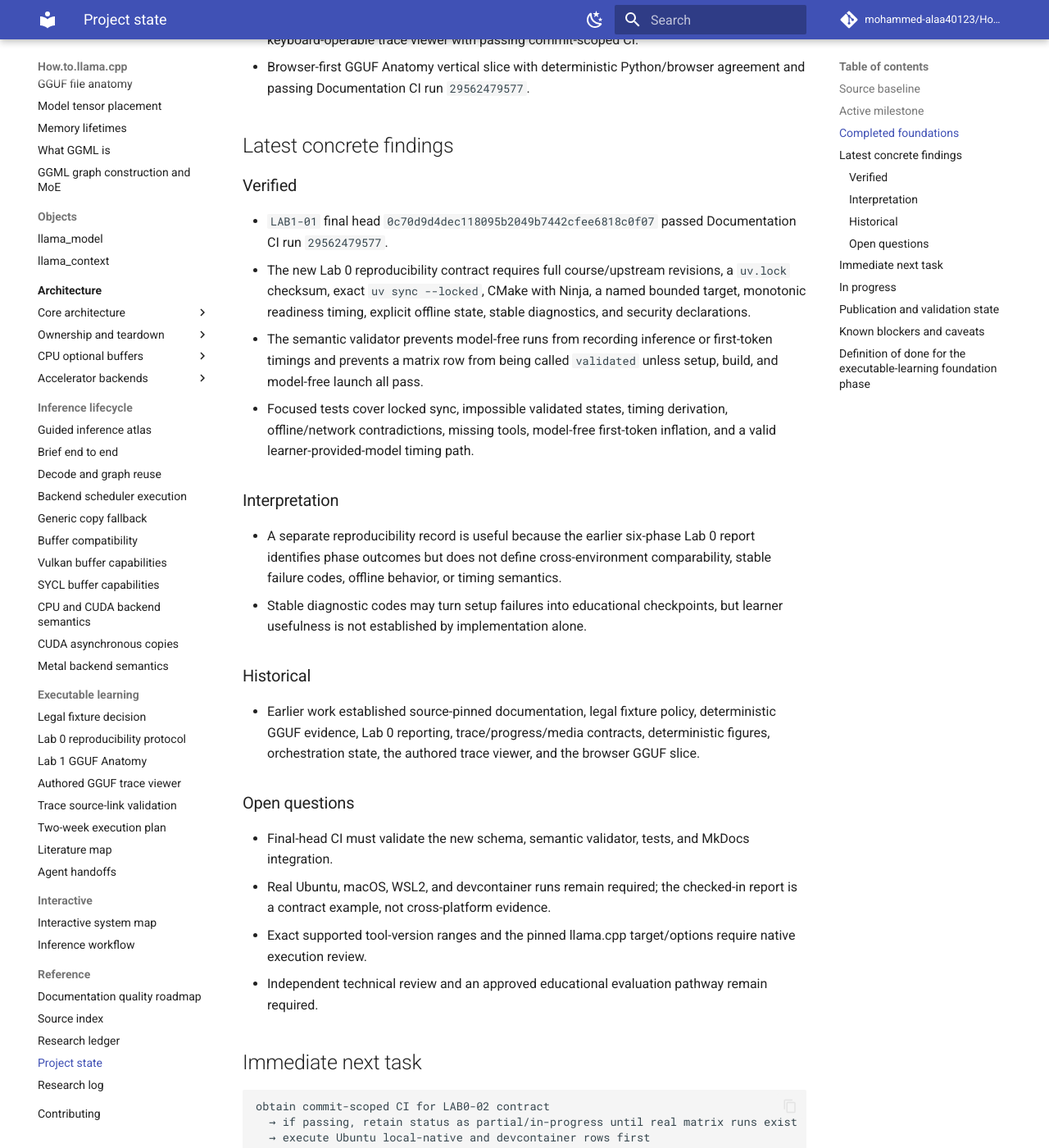
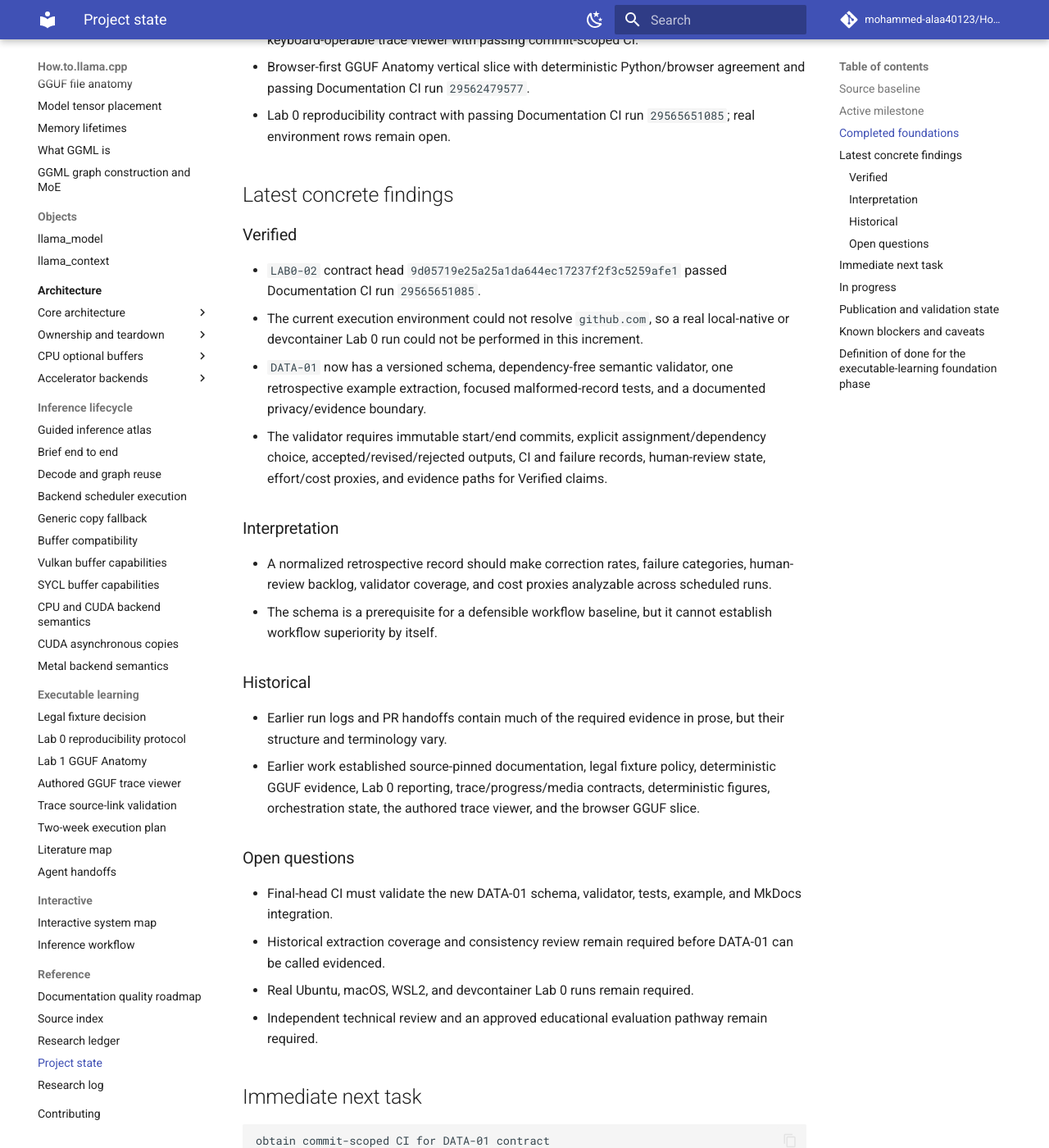
Before and after one commit to mohammed-alaa40123/How.to.llama.cpp, an MkDocs documentation site: the page built from docs/reference/project-state.md, in a window 1280 px wide and 1400 px high, scrolled down 1236 px. Shown: the whole window at 82% size. Built offline with MkDocs 1.6.1 and Material for MkDocs 9.7.7, drawn with Linux system fonts in a browser that asks for light colours; comment, search, counter and statistics services are not loaded; some of the changed text lies outside the part shown.

Commit message:
Update project state for DATA-01

````diff
--- a/docs/reference/project-state.md
+++ b/docs/reference/project-state.md
@@ -14,7 +14,7 @@ Read this file after the root README on every run. It is the compact checkpoint
 
 ## Active milestone
 
-**Executable-learning Week 1 foundation — contracts, legal fixtures, schemas, and smallest vertical slice**
+**Executable-learning Week 1 foundation — contracts, legal fixtures, schemas, smallest vertical slices, and retrospective evidence structure**
 
 ## Completed foundations
 
@@ -30,46 +30,48 @@ Read this file after the root README on every run. It is the compact checkpoint
 - Authoritative EAAI orchestration state, evidence backlog, roadmap, and readiness scorecard.
 - Strict MkDocs integration, deterministic GGUF figure, immutable trace source anchors, and keyboard-operable trace viewer with passing commit-scoped CI.
 - Browser-first GGUF Anatomy vertical slice with deterministic Python/browser agreement and passing Documentation CI run `29562479577`.
+- Lab 0 reproducibility contract with passing Documentation CI run `29565651085`; real environment rows remain open.
 
 ## Latest concrete findings
 
 ### Verified
 
-- `LAB1-01` final head `0c70d9d4dec118095b2049b7442cfee6818c0f07` passed Documentation CI run `29562479577`.
-- The new Lab 0 reproducibility contract requires full course/upstream revisions, a `uv.lock` checksum, exact `uv sync --locked`, CMake with Ninja, a named bounded target, monotonic readiness timing, explicit offline state, stable diagnostics, and security declarations.
-- The semantic validator prevents model-free runs from recording inference or first-token timings and prevents a matrix row from being called `validated` unless setup, build, and model-free launch all pass.
-- Focused tests cover locked sync, impossible validated states, timing derivation, offline/network contradictions, missing tools, model-free first-token inflation, and a valid learner-provided-model timing path.
+- `LAB0-02` contract head `9d05719e25a25a1da644ec17237f2f3c5259afe1` passed Documentation CI run `29565651085`.
+- The current execution environment could not resolve `github.com`, so a real local-native or devcontainer Lab 0 run could not be performed in this increment.
+- `DATA-01` now has a versioned schema, dependency-free semantic validator, one retrospective example extraction, focused malformed-record tests, and a documented privacy/evidence boundary.
+- The validator requires immutable start/end commits, explicit assignment/dependency choice, accepted/revised/rejected outputs, CI and failure records, human-review state, effort/cost proxies, and evidence paths for Verified claims.
 
 ### Interpretation
 
-- A separate reproducibility record is useful because the earlier six-phase Lab 0 report identifies phase outcomes but does not define cross-environment comparability, stable failure codes, offline behavior, or timing semantics.
-- Stable diagnostic codes may turn setup failures into educational checkpoints, but learner usefulness is not established by implementation alone.
+- A normalized retrospective record should make correction rates, failure categories, human-review backlog, validator coverage, and cost proxies analyzable across scheduled runs.
+- The schema is a prerequisite for a defensible workflow baseline, but it cannot establish workflow superiority by itself.
 
 ### Historical
 
+- Earlier run logs and PR handoffs contain much of the required evidence in prose, but their structure and terminology vary.
 - Earlier work established source-pinned documentation, legal fixture policy, deterministic GGUF evidence, Lab 0 reporting, trace/progress/media contracts, deterministic figures, orchestration state, the authored trace viewer, and the browser GGUF slice.
 
 ### Open questions
 
-- Final-head CI must validate the new schema, semantic validator, tests, and MkDocs integration.
-- Real Ubuntu, macOS, WSL2, and devcontainer runs remain required; the checked-in report is a contract example, not cross-platform evidence.
-- Exact supported tool-version ranges and the pinned llama.cpp target/options require native execution review.
+- Final-head CI must validate the new DATA-01 schema, validator, tests, example, and MkDocs integration.
+- Historical extraction coverage and consistency review remain required before DATA-01 can be called evidenced.
+- Real Ubuntu, macOS, WSL2, and devcontainer Lab 0 runs remain required.
 - Independent technical review and an approved educational evaluation pathway remain required.
 
 ## Immediate next task
 
 ```text
-obtain commit-scoped CI for LAB0-02 contract
-  → if passing, retain status as partial/in-progress until real matrix runs exist
-  → execute Ubuntu local-native and devcontainer rows first
-  → do not claim inference or cross-platform reproducibility from the example report
+obtain commit-scoped CI for DATA-01 contract
+  → if passing, extract a bounded first batch of historical run records
+  → retain LAB0-02 as in progress until real Ubuntu and devcontainer rows exist
+  → do not claim workflow superiority before BASE-01
 ```
 
 ## In progress
 
 - Draft PR stack for the EAAI executable-learning foundation.
-- `LAB0-02` reproducibility schema, validator, diagnostics, and timing protocol awaiting final-head CI and real environment runs.
-- `DATA-01` retrospective agent-workflow extraction contract.
+- `LAB0-02` real local-native and devcontainer reproducibility rows.
+- `DATA-01` retrospective agent-workflow extraction and coverage review.
 - `PROGRESS-02` progress export/import, migration, and corruption recovery.
 - Current-tree CPU_REPACK regeneration and sanitizer validation.
 - Website browser-level accessibility and deployed verification.
@@ -77,14 +79,16 @@ obtain commit-scoped CI for LAB0-02 contract
 ## Publication and validation state
 
 - `docs/publication/orchestrator-state.md` and `docs/publication/evidence-backlog.md` remain authoritative.
-- `CI-01`, `MEDIA-01`, `FIG-01`, `TRACE-02`, `VIEW-01`, and `LAB1-01` have passing commit-scoped CI evidence.
-- `LAB0-02` now has a concrete validation contract but remains in progress until CI and real reproducibility rows are recorded.
+- `CI-01`, `MEDIA-01`, `FIG-01`, `TRACE-02`, `VIEW-01`, `LAB1-01`, and the LAB0-02 contract have passing commit-scoped CI evidence.
+- `DATA-01` has a concrete contract but remains in progress until final-head CI and a reviewed historical extraction exist.
 - No participant data, model, telemetry, credential, paid API call, generated media output, native instrumentation, or manuscript prose was introduced.
 
 ## Known blockers and caveats
 
-- **Lab 0 execution:** no real environment row has yet been executed under the new contract.
+- **Lab 0 execution:** outbound DNS failure prevented cloning or executing the pinned checkout in this run; real environment evidence remains absent.
 - **Lab 0 target:** the initial `llama-cli` command shape must be verified against the pinned upstream checkout before becoming a validated run.
+- **Retrospective accuracy:** tool-call and human-minute values may be incomplete for older runs and must be labelled rather than inferred.
+- **Workflow comparison:** DATA-01 enables analysis but does not replace the required BASE-01 comparison.
 - **Educational effectiveness:** no learner-benefit claim is permitted before an approved evaluation pathway and baseline comparison.
 - **Progress integration:** Lab 1 does not save learner answers until `PROGRESS-02` establishes import/export and corruption recovery.
 - **Native acceptance:** the synthetic file is a format-teaching fixture and is not claimed to be a valid inference model.
@@ -97,8 +101,8 @@ obtain commit-scoped CI for LAB0-02 contract
 - Complete learning contracts and dependency-ordered July 17-31 plan.
 - Legal fixture policy with no ambiguous model redistribution.
 - Deterministic synthetic GGUF generator, manifest, golden output, and validators.
-- Machine-readable trace, media-manifest, progress, Lab 0 phase, and reproducibility schemas.
+- Machine-readable trace, media-manifest, progress, Lab 0 phase, reproducibility, and retrospective workflow schemas.
 - Authored sample trace with explicit evidence kinds and a narrow viewer shell.
 - Lab 0 checker interface, model-free environment/build report, diagnostics, and timing contract.
 - One deterministic technical figure from structured input.
-- Accessibility fallbacks, reproducibility evidence, and CI gates for every introduced artifact.
+- Accessibility fallbacks, reproducibility evidence, retrospective extraction evidence, and CI gates for every introduced artifact.
````
Also changed, not shown: other parts of docs/reference/project-state.md (+1 -1 lines).
